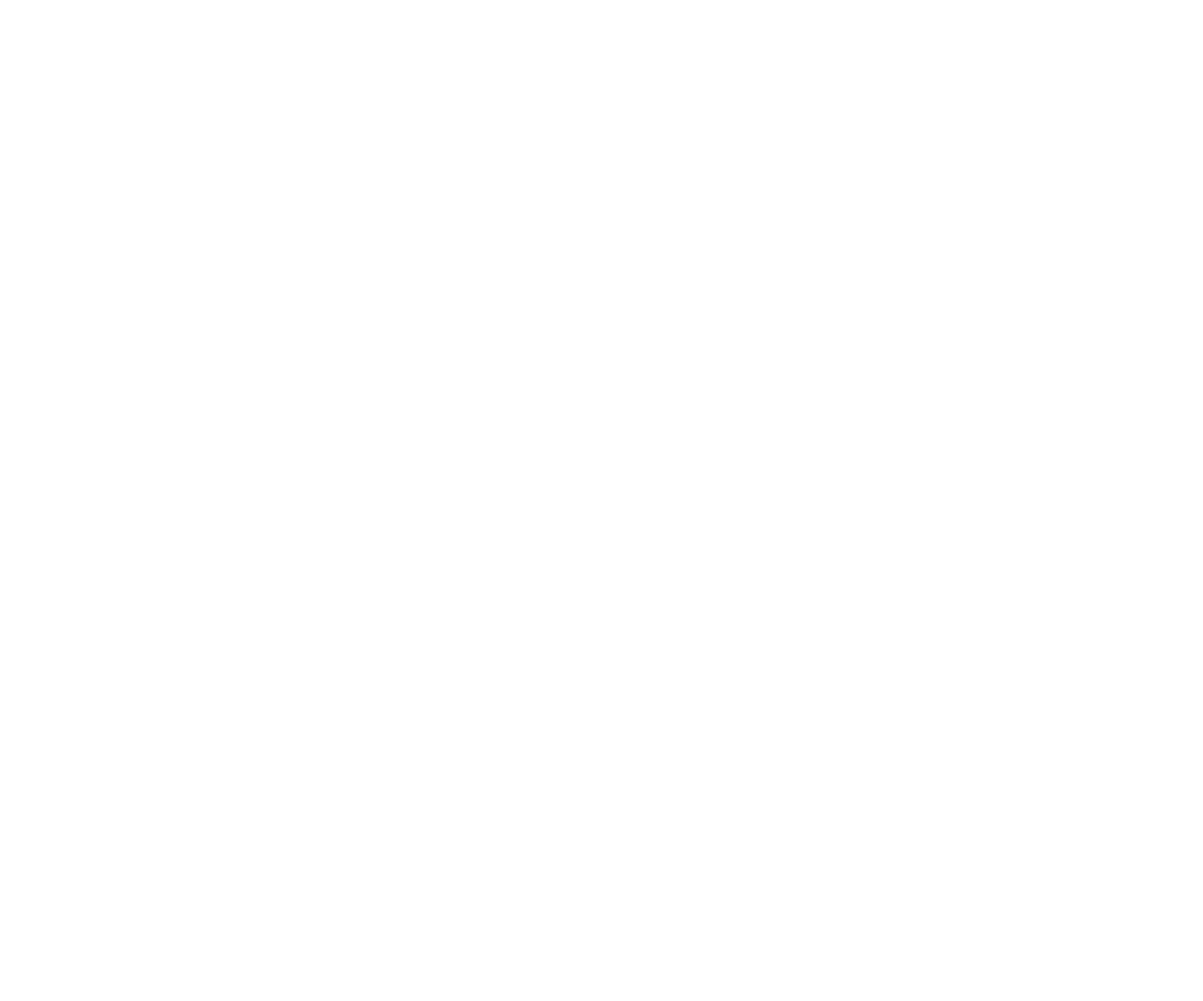
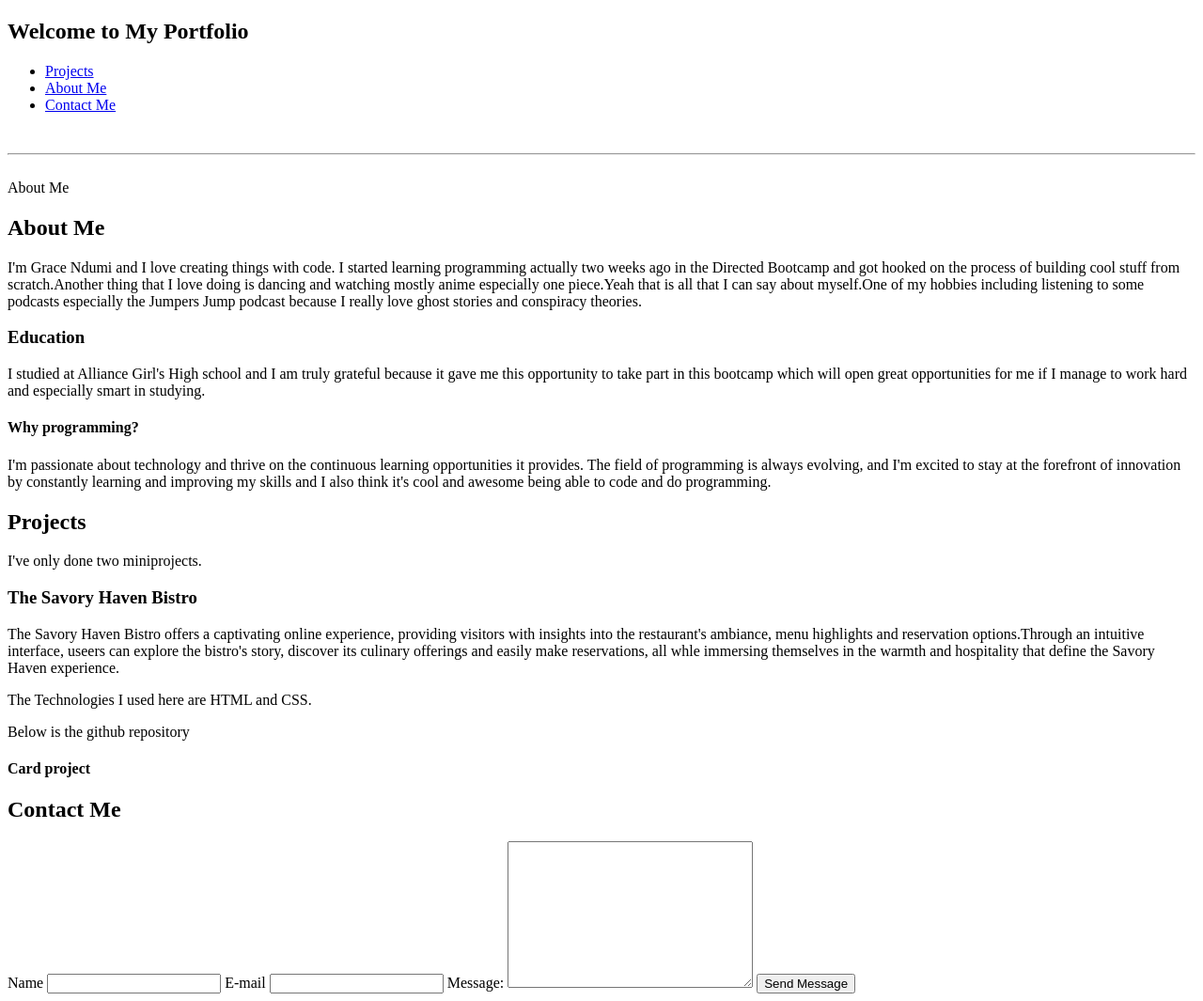
Before and after one commit to gracendumi/portfolio-3, a plain HTML site: page index.html in a window 1280 px wide. Shown: the whole page at 94% size. Before the commit the page ends 800 px from the top, so only its background shows below. Drawn offline with Linux system fonts and the light colour scheme.

Commit message:
Added content

```diff
--- a/index.html
+++ b/index.html
@@ -6,6 +6,55 @@
     <title>Document</title>
 </head>
 <body>
+    <header>
+        <article>
+            <h1>Welcome to My Portfolio</h1>
+            <nav>
+                <ul>
+                    <li><a href="#projects">Projects</a></li>
+                    <li><a href="#about">About Me</a></li>
+                    <li><a href="#contact">Contact Me</a></li>
+                </ul>
+            </nav>
+        </article>
+    </header>
+    <br><hr><br>
+    <main>
+        <section id="about">About Me
+            <h2>About Me</h2>
+            <p>I'm Grace Ndumi and I love creating things with code. I started learning programming actually two weeks ago in the Directed Bootcamp and got hooked on the process of building cool stuff from scratch.Another thing that I love doing is dancing and watching mostly anime especially one piece.Yeah that is all that I can say about myself.One of my hobbies including listening to some podcasts especially the Jumpers Jump podcast because I really love ghost stories and  conspiracy theories. </p>
+            <h3>Education</h3>
+            <p>I studied at Alliance Girl's High school and I am truly grateful because it gave me this opportunity to take part in this bootcamp which will open great opportunities for me if I manage to work hard and especially smart in studying. </p>
+            <h4>Why programming?</h4>
+            <p>I'm passionate about technology and thrive on the continuous learning opportunities it provides. The field of programming is always evolving, and I'm excited to stay at the forefront of innovation by constantly learning and improving my skills and I also think it's cool and awesome being able to code and do programming.</p>
+        </section>
+
+        <section id="projects">
+            <h2>Projects</h2>
+            <p>I've only done two miniprojects.</p>
+            <h3>The Savory Haven Bistro</h3>
+            <p>The Savory Haven Bistro offers a captivating online experience, providing visitors with insights into the restaurant's ambiance, menu highlights and reservation options.Through an intuitive interface, useers can explore the bistro's story, discover its culinary offerings and easily make reservations, all whle immersing themselves in the warmth and hospitality that define the Savory Haven experience.</p>
+            <p>The Technologies I used here are HTML and CSS.</p>
+            <p>Below is the github repository</p>
+            <a href=""></a>
+            <h4>Card project</h4>
+
+        </section>
+        <section id="contact">
+            <h2>Contact Me</h2>
+            <form >
+                <label for="name">Name</label>
+                <input type="text" id="name" name="name" required>
+                <label for="email">E-mail</label>
+                <input type="email" id="email" name="email" required>
+                <label for="message">Message:</label>
+                <textarea name="message" id="message" cols="30" rows="10" required></textarea>
+                <button type="submit">Send Message</button>
+            </form>
+
+        </section>
+
+    </main>
 
 </body>
 </html>
```
